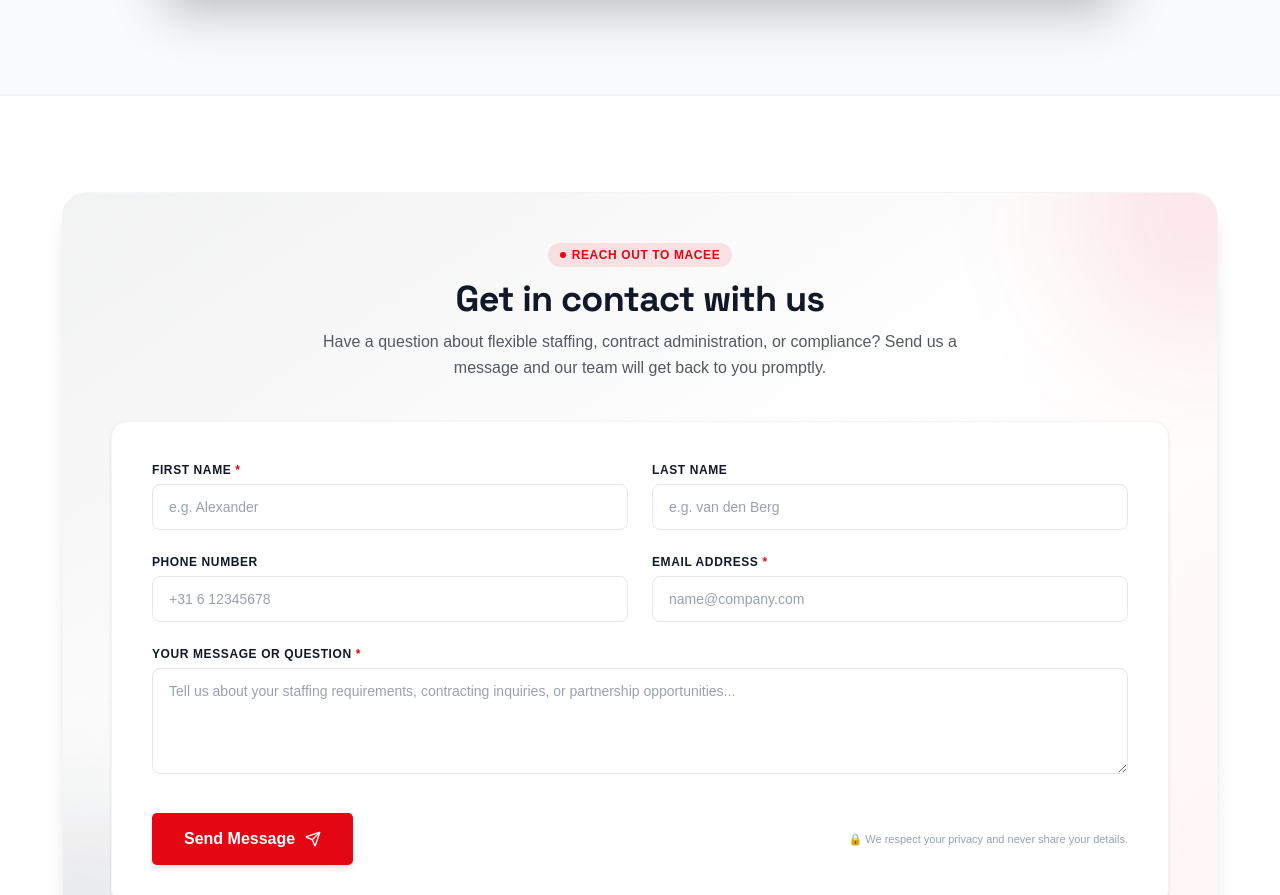
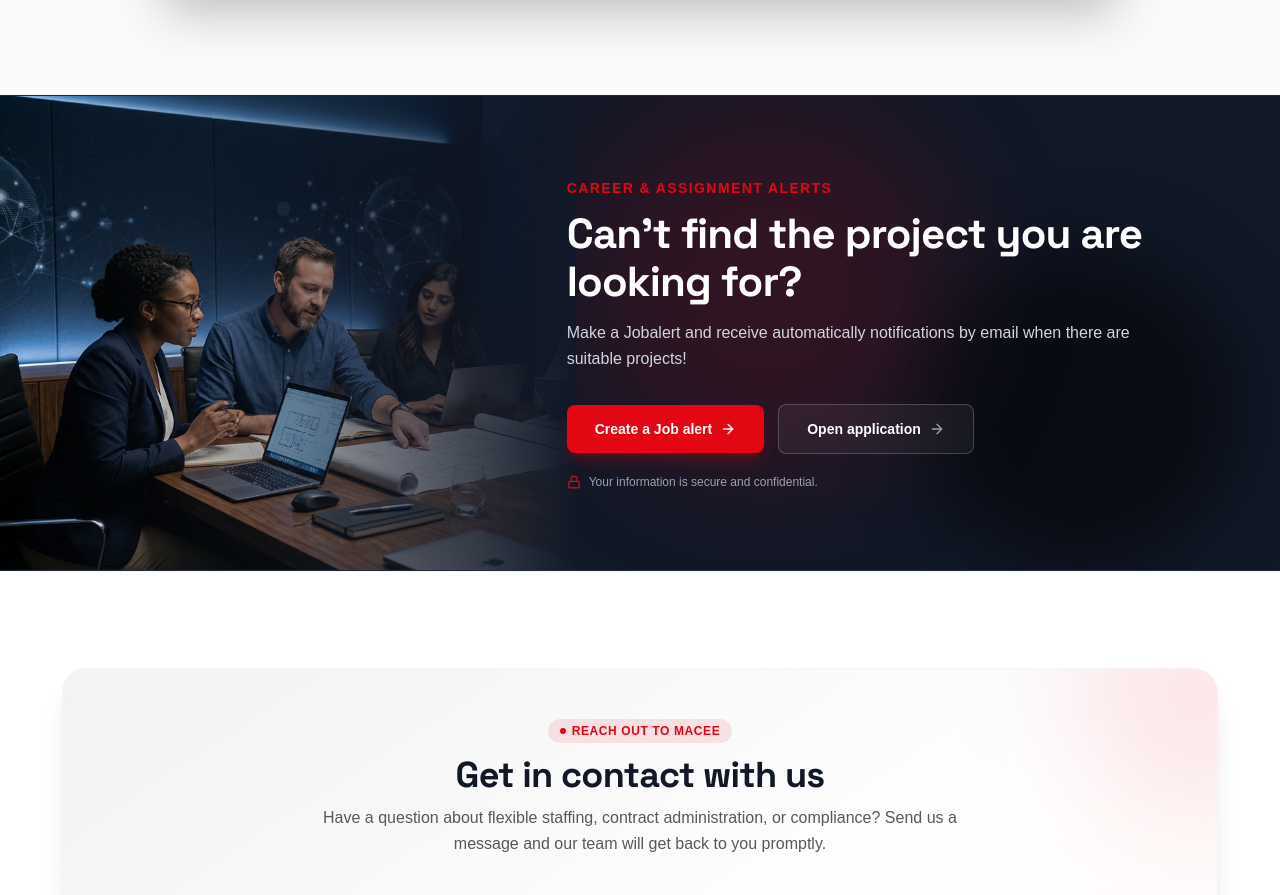
Before and after one commit to kshukla-dev/macee, a React (Vite) app: page / in a window 1280 px wide. Shown: the part 5497-6392 px from the top of the page. Built offline with nearby package versions, Linux system fonts and the light colour scheme; no server answers.

Commit message:
feat: implement main App component with routing, smooth scrolling, and modal management

```diff
--- a/src/App.tsx
+++ b/src/App.tsx
@@ -11,6 +11,7 @@
 import { DownloadableResources } from './components/DownloadableResources';
 import { WhyWorkforceSolutions } from './components/WhyWorkforceSolutions';
 import { CurrentJobListings } from './components/CurrentJobListings';
+import { JobalertBanner } from './components/JobalertBanner';
 import { HRRiskBanner } from './components/HRRiskBanner';
 import { ContactFormSection } from './components/ContactFormSection';
 import { Footer } from './components/Footer';
@@ -387,6 +388,9 @@
               onBeginSurvey={() => setIsRiskSurveyOpen(true)}
             />
 
+            {/* Can't find the project you are looking for? / Job Alert & Open Application */}
+            <JobalertBanner onNavigate={handleNavigatePage} />
+
             {/* 9. Get In Contact With Us Section */}
             <div id="contact">
               <ContactFormSection title="Get in contact with us" />
```
